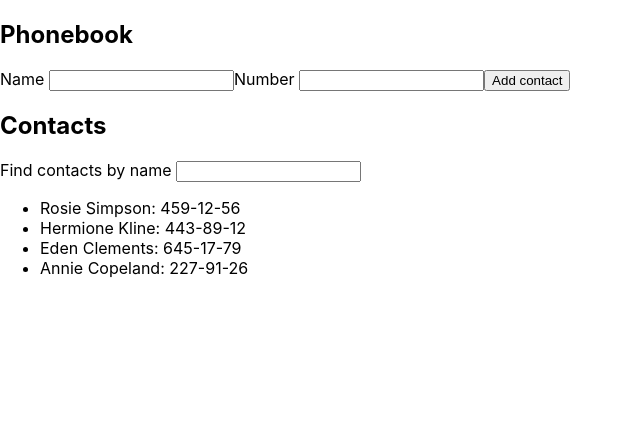
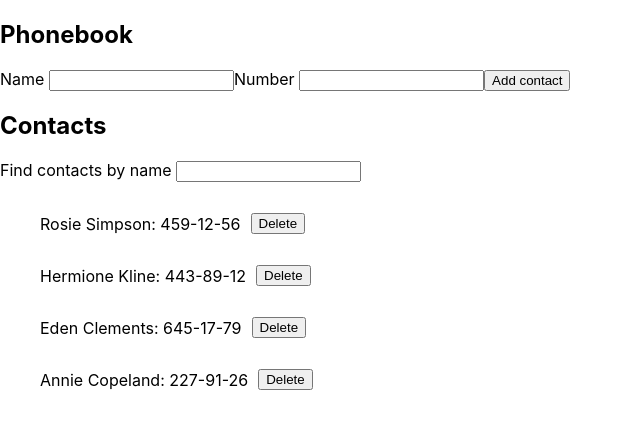
Before and after one commit to BorisKorsun/goit-react-hw-02phonebook, a React (Create React App) app: page / in a window 1280 px wide. Shown: the top 428 px of the page, without its empty margins (0-640 px from the left). Built offline with nearby package versions, Linux system fonts and the light colour scheme.

Commit message:
adds deleteBtn to Contacts component

```diff
--- a/src/components/App.jsx
+++ b/src/components/App.jsx
@@ -36,9 +36,16 @@ class App extends Component {
     }
     const newContact = { name, id: nanoid(), number };
 
-    this.setState(({contacts}) => {
+    this.setState(({ contacts }) => {
       return { contacts: [newContact, ...contacts], name: '', number: '' };
     });
+  };
+
+  onDeleteBtnClick = deleteId => {
+    const { contacts } = this.state;
+
+    const newContactList = contacts.filter(({id}) => id !== deleteId)
+    this.setState({contacts: newContactList});
   };
 
   filterContacts = () => {
@@ -64,7 +71,7 @@ class App extends Component {
         </Section>
         <Section title="Contacts">
           <Filter filter={filter} onFilterChange={this.onInputChange} />
-          <Contacts contacts={filteredContacts} />
+          <Contacts contacts={filteredContacts} onButtonClick={this.onDeleteBtnClick}/>
         </Section>
       </>
     );
--- a/src/components/Contacts/Contacts.jsx
+++ b/src/components/Contacts/Contacts.jsx
@@ -1,14 +1,20 @@
 import PropTypes from 'prop-types';
+import { Item, DeleteBtn } from './Contacts.styled';
 
-const Contacts = ({ contacts }) => {
+const Contacts = ({ contacts, onButtonClick }) => {
   return (
     <>
       <ul>
         {contacts.map(({ name, id, number }) => {
           return (
-            <li key={id}>
-              {name}: {number}
-            </li>
+            <Item key={id}>
+              <p>
+                {name}: {number}
+              </p>
+              <DeleteBtn onClick={() => onButtonClick(id)} type="button">
+                Delete
+              </DeleteBtn>
+            </Item>
           );
         })}
       </ul>
--- /dev/null
+++ b/src/components/Contacts/Contacts.styled.js
@@ -0,0 +1,10 @@
+import styled from '@emotion/styled';
+
+export const Item = styled.li`
+display: flex;
+align-items: center;
+`;
+
+export const DeleteBtn = styled.button`
+margin-left: 10px;
+`;
```
